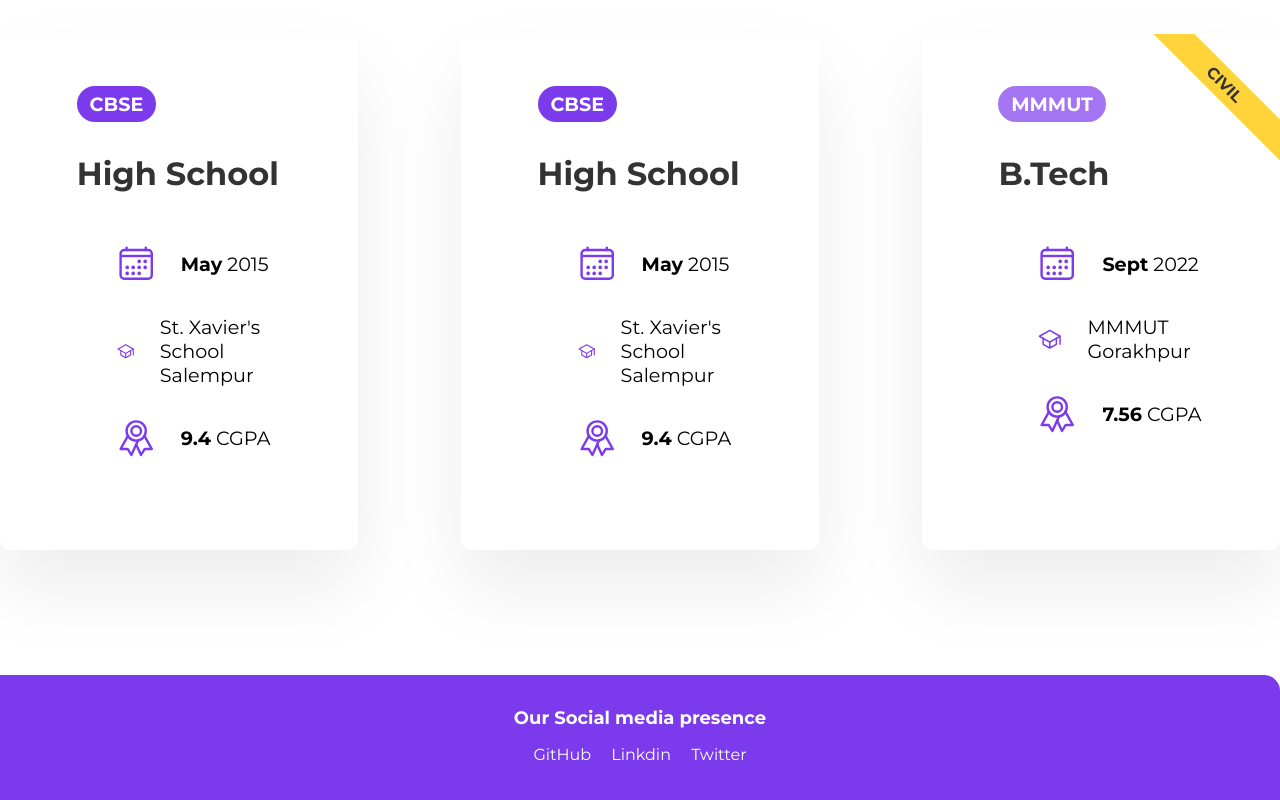
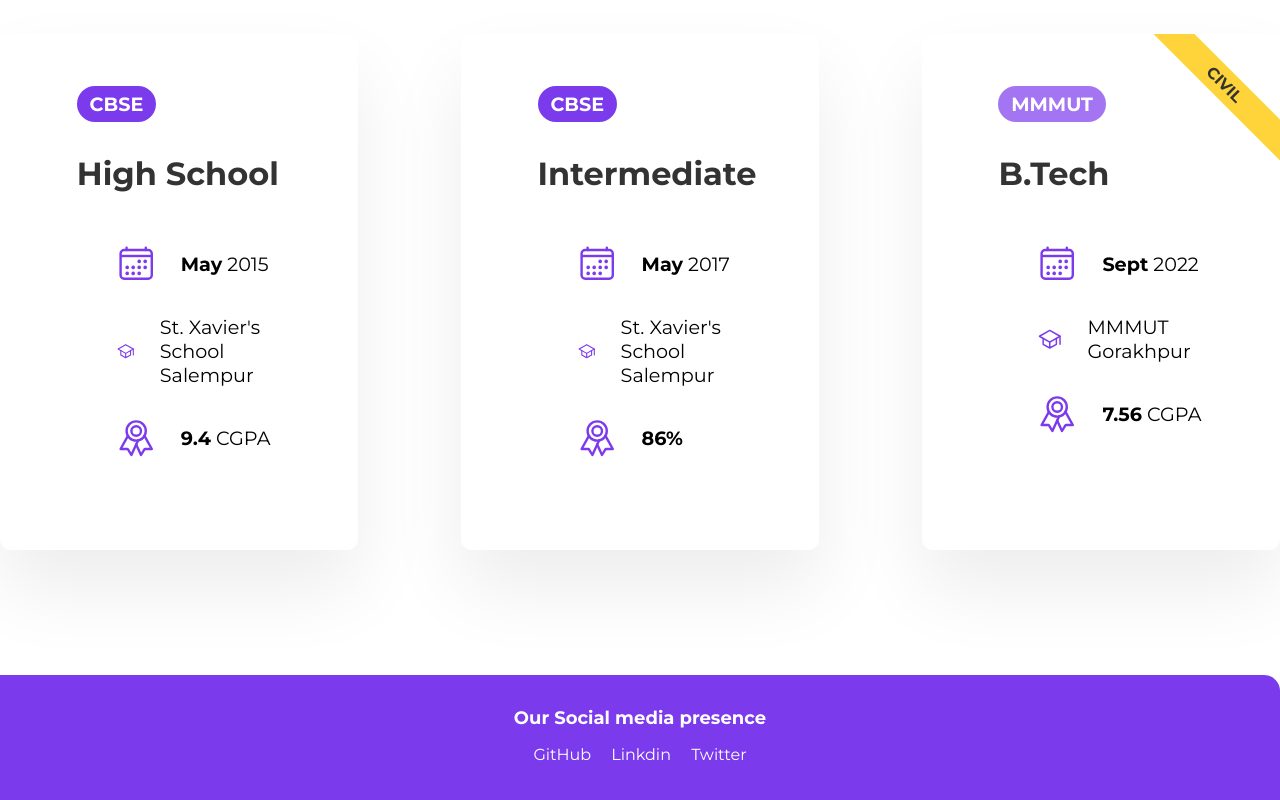
Before and after one commit to mshivansh65/My-Portfolio, a plain HTML site: page index.html in a window 1280 px wide. Shown: the part 1387-2187 px from the top of the page. Drawn offline with nearby package versions, Linux system fonts and the light colour scheme.

Commit message:
Update index.html

```diff
--- a/index.html
+++ b/index.html
@@ -103,12 +103,12 @@
           <div class="edu-tags">
             <span class="tag tag--cbse">CBSE</span>
           </div>
-          <p class="edu-title">High School</p>
+          <p class="edu-title">Intermediate</p>
           <ul class="edu-attributes">
             <li class="edu-attribute">
               <ion-icon class="edu-icon" name="calendar-outline"></ion-icon>
 
-              <span><strong>May</strong> 2015</span>
+              <span><strong>May</strong> 2017</span>
             </li>
             <li class="edu-attribute">
               <ion-icon class="edu-icon" name="school-outline"></ion-icon>
@@ -121,7 +121,7 @@
             <li class="edu-attribute">
               <ion-icon class="edu-icon" name="ribbon-outline"></ion-icon>
 
-              <span><strong>9.4</strong> CGPA</span>
+              <span><strong>86%</strong></span>
             </li>
           </ul>
         </div>
```
